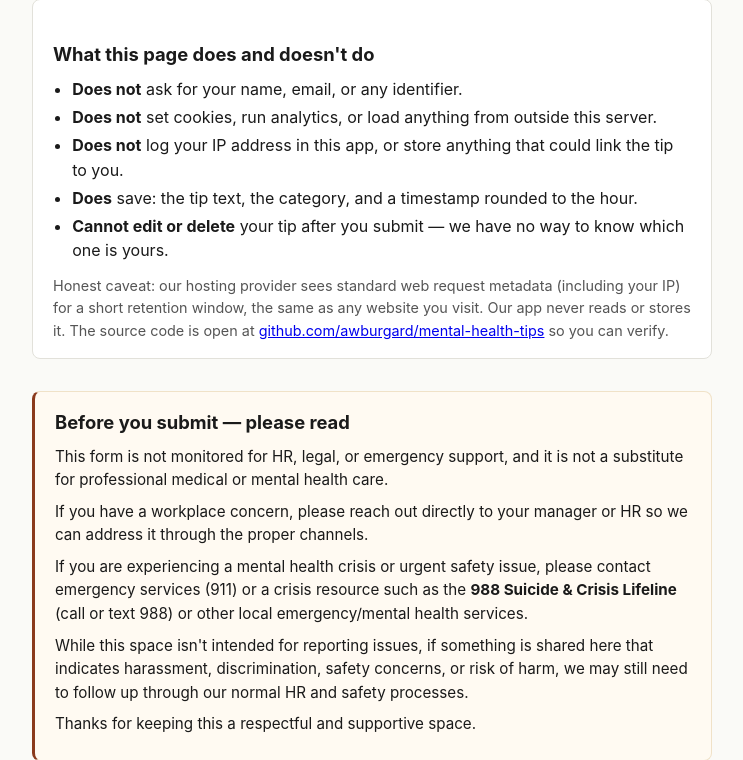
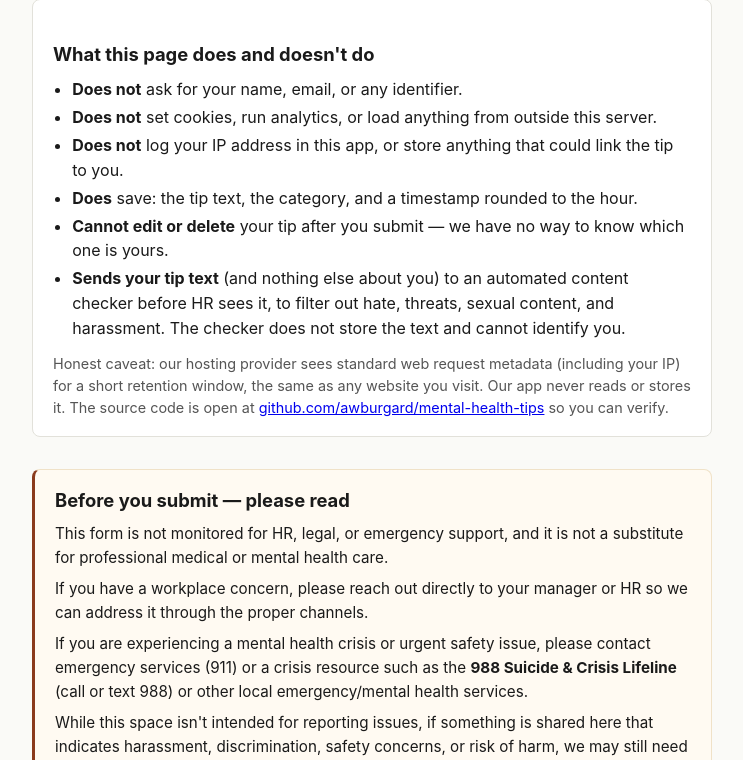
Before and after one commit to awburgard/mental-health-tips, a Flask app: page / in a window 1280 px wide. Shown: the part 150-910 px from the top of the page, without its empty margins (268-1011 px from the left). Run offline with Flask 3, Linux system fonts and the light colour scheme; the visitor is signed in with stand-in values (Sample User, id 1); parts of the project's set-up code (start-up, migrations or seed data) failed here and were passed over.

Commit message:
Add pre-submission content moderation via Claude API
When ANTHROPIC_API_KEY is set, each submission is classified by Claude
before reaching the HR queue:

- BLOCK categories auto-reject (hate speech, targeted harassment,
  sexual content, threats/violence, doxxing, illegal advocacy). The
  user sees a generic 'we weren't able to accept that submission'
  message — never which rule fired, so attackers can't learn to
  rephrase.
- FLAG categories save with a warning on the HR card (self-harm
  references, self-identifying language, workplace grievances). HR
  judges in context — a tip about recovery from self-harm is valuable.

Failing OPEN by design: a missing key, network error, or parse failure
returns 'pass-through' so submissions never get silently dropped when
the upstream is unhappy. HR review is the safety net.

Implementation notes:
- Uses official anthropic SDK + messages.parse() with a Pydantic
  ModerationResult schema (one bool per category). No raw HTTP.
- Default model is claude-opus-4-7; can be swapped via ANTHROPIC_MODEL
  for a cheaper/faster choice (e.g. claude-haiku-4-5).
- System prompt marked cache_control: ephemeral for when caching ever
  kicks in.
- Pre-submission text is sent to Anthropic for classification only;
  acknowledged honestly in the form's privacy panel.

```diff
--- a/app.py
+++ b/app.py
@@ -18,6 +18,7 @@ import secrets
 import sqlite3
 import time
 import uuid
+from typing import List
 from contextlib import contextmanager
 from functools import wraps
 from pathlib import Path
@@ -50,6 +51,12 @@ MAX_CONTENT_LEN = 2000
 
 APPROVED_PURGE_DAYS = int(os.environ.get("APPROVED_PURGE_DAYS", "30"))
 DENIED_PURGE_DAYS = int(os.environ.get("DENIED_PURGE_DAYS", "7"))
+
+# Pre-submission content moderation (Claude API). When ANTHROPIC_API_KEY is
+# empty the moderation check is skipped entirely and submissions pass straight
+# to the HR review queue (same behaviour as before this feature existed).
+ANTHROPIC_API_KEY = os.environ.get("ANTHROPIC_API_KEY", "")
+ANTHROPIC_MODEL = os.environ.get("ANTHROPIC_MODEL", "claude-opus-4-7")
 
 # Password-reset email (Resend). When RESEND_API_KEY is empty the reset
 # feature is hidden from the UI and the endpoints no-op.
@@ -110,6 +117,9 @@ def init_db() -> None:
         # Defensive migration: add slack_ts to any pre-existing DB that lacks it.
         if "slack_ts" not in cols:
             conn.execute("ALTER TABLE submissions ADD COLUMN slack_ts TEXT")
+        # Defensive migration: add flagged column (added with moderation feature).
+        if "flagged" not in cols:
+            conn.execute("ALTER TABLE submissions ADD COLUMN flagged INTEGER NOT NULL DEFAULT 0")
         # Defensive migration: drop the legacy category column if it exists.
         # SQLite >= 3.35 supports DROP COLUMN directly; older falls back to
         # a table rebuild.
@@ -252,6 +262,112 @@ def send_reset_email(token: str) -> tuple:
 
 def _token_hash(token: str) -> str:
     return hashlib.sha256(token.encode("utf-8")).hexdigest()
+
+
+# ---------- Pre-submission content moderation (Claude API) ----------
+#
+# The form is anonymous and HR-moderated. Moderation here is a pre-filter for
+# obvious abuse so HR doesn't see slurs, threats, doxxing, or sexual content.
+# It is intentionally "fail open" — if the API errors or the key is missing,
+# submissions pass through to HR review unchanged. HR moderation is the
+# safety net; the model is the first pass.
+
+import anthropic
+from pydantic import BaseModel
+
+_anthropic_client = None
+
+
+def _get_anthropic_client():
+    global _anthropic_client
+    if not ANTHROPIC_API_KEY:
+        return None
+    if _anthropic_client is None:
+        _anthropic_client = anthropic.Anthropic(api_key=ANTHROPIC_API_KEY)
+    return _anthropic_client
+
+
+MODERATION_SYSTEM_PROMPT = """\
+You are a content moderator for an anonymous mental health tips submission form at a workplace. Each submission is meant to be a tip, idea, or practice that has helped someone with stress, burnout, work-life balance, sleep, or general wellbeing — to be reviewed by HR and posted anonymously to a Slack channel.
+
+Classify the submission against the following categories. Set a field to true if and ONLY if the submission contains content matching that category. Be precise — do not flag a tip simply because it mentions difficult emotions. Be especially careful: identity, religion, or demographic mentions in a positive or neutral context are NOT hate speech. Only flag hate_speech when the submission expresses hostility, slurs, or advocates discrimination toward a protected group. Tips about meditation, therapy, boundaries, journaling, exercise, faith practices, coming out, etc. should NOT trigger any category.
+
+BLOCK categories (auto-rejected before HR sees them):
+- hate_speech: hostility, slurs, or advocacy of discrimination toward a protected class (race, ethnicity, national origin, religion, sex, gender identity, sexual orientation, age, disability, pregnancy/family status, veteran status, genetic info).
+- targeted_harassment: insults, intimidation, or attacks aimed at a named or identifiable individual.
+- sexual_content: adult content, sexually suggestive material, or sexual references to coworkers. (Statements of identity like "as a lesbian I..." are NOT sexual content.)
+- threats_violence: direct threats, advocacy of violence, or descriptions of attacks.
+- doxxing: naming coworkers, sharing emails/addresses/phone numbers, or distinctive identifying descriptions of specific individuals.
+- illegal_advocacy: advocating illegal activities (drug use at work, theft, fraud, etc.).
+
+FLAG categories (saved, but HR sees a warning):
+- self_harm: content describing self-harm behaviors, suicidal ideation, or similar. A tip about recovery FROM such struggles is valuable; flag so HR can review the framing.
+- self_identifying: the submitter discloses something that could identify them (unique role/team references such as "as the only X on team Y").
+- workplace_grievance: reads as a complaint about a specific person, team, or policy rather than a wellbeing tip.
+
+When in doubt, do NOT flag. The downside of a false flag is wasted HR attention; the downside of over-blocking is a chilled submission space. A submission about an ordinary wellbeing practice should classify with every field set to false."""
+
+
+class ModerationResult(BaseModel):
+    hate_speech: bool
+    targeted_harassment: bool
+    sexual_content: bool
+    threats_violence: bool
+    doxxing: bool
+    illegal_advocacy: bool
+    self_harm: bool
+    self_identifying: bool
+    workplace_grievance: bool
+
+
+_BLOCK_CATEGORIES = (
+    "hate_speech", "targeted_harassment", "sexual_content",
+    "threats_violence", "doxxing", "illegal_advocacy",
+)
+_FLAG_CATEGORIES = ("self_harm", "self_identifying", "workplace_grievance")
+
+
+def moderate_submission(text: str) -> dict:
+    """Classify a submission. Returns a dict:
+        block (bool)   - reject before HR
+        flag  (bool)   - save, warn HR
+        reasons (list) - category names that triggered
+
+    Fails OPEN — on missing key, API error, or parse failure, returns
+    {block: False, flag: False, reasons: []} so legitimate submissions are
+    not silently dropped when the upstream service is unhappy. HR review is
+    the safety net.
+    """
+    client = _get_anthropic_client()
+    if client is None:
+        return {"block": False, "flag": False, "reasons": []}
+    try:
+        response = client.messages.parse(
+            model=ANTHROPIC_MODEL,
+            max_tokens=512,
+            system=[{
+                "type": "text",
+                "text": MODERATION_SYSTEM_PROMPT,
+                "cache_control": {"type": "ephemeral"},
+            }],
+            messages=[{
+                "role": "user",
+                "content": f"Classify this submission:\n\n<<<\n{text}\n>>>",
+            }],
+            output_format=ModerationResult,
+        )
+        result = response.parsed_output
+    except Exception as e:
+        log_event("moderation_api_error", error=type(e).__name__)
+        return {"block": False, "flag": False, "reasons": []}
+
+    block_hits: List[str] = [c for c in _BLOCK_CATEGORIES if getattr(result, c)]
+    flag_hits: List[str] = [c for c in _FLAG_CATEGORIES if getattr(result, c)]
+    return {
+        "block": bool(block_hits),
+        "flag": bool(flag_hits),
+        "reasons": block_hits + flag_hits,
+    }
 
 
 # ---------- Slack ----------
@@ -429,14 +545,27 @@ def submit():
     # Strip non-printable characters defensively (paste hygiene).
     clean = "".join(ch for ch in content if ch == "\n" or ch == "\t" or ch.isprintable())
 
+    mod = moderate_submission(clean)
+    if mod["block"]:
+        log_event("submission_blocked", reasons=",".join(mod["reasons"]))
+        return render_template(
+            "form.html",
+            max_len=MAX_CONTENT_LEN,
+            error="We weren't able to accept that submission. Please review the guidance above and try again.",
+        ), 400
+
     db = get_db()
     db.execute(
-        "INSERT INTO submissions (id, content, status, created_at) "
-        "VALUES (?, ?, 'pending', ?)",
-        (new_id(), clean, now_hour()),
+        "INSERT INTO submissions (id, content, status, created_at, flagged) "
+        "VALUES (?, ?, 'pending', ?, ?)",
+        (new_id(), clean, now_hour(), 1 if mod["flag"] else 0),
     )
     db.commit()
-    log_event("submission_received", length=len(clean))
+    if mod["flag"]:
+        log_event("submission_received", length=len(clean), flagged=True,
+                  reasons=",".join(mod["reasons"]))
+    else:
+        log_event("submission_received", length=len(clean))
     return redirect(url_for("thanks"))
 
 
@@ -587,7 +716,7 @@ def admin_logout():
 def admin():
     db = get_db()
     pending = db.execute(
-        "SELECT id, content, created_at FROM submissions "
+        "SELECT id, content, created_at, flagged FROM submissions "
         "WHERE status = 'pending'"
     ).fetchall()
     pending = list(pending)
--- a/requirements.txt
+++ b/requirements.txt
@@ -3,3 +3,4 @@ gunicorn==22.0.0
 requests==2.32.3
 APScheduler==3.10.4
 python-dotenv==1.0.1
+anthropic==0.42.0
--- a/schema.sql
+++ b/schema.sql
@@ -8,7 +8,8 @@ CREATE TABLE IF NOT EXISTS submissions (
     reviewed_at   INTEGER,                      -- unix seconds, rounded to the hour
     deny_reason   TEXT,                         -- optional reviewer note (denied only)
     slack_posted  INTEGER NOT NULL DEFAULT 0,   -- 0/1; only set after successful post
-    slack_ts      TEXT                          -- Slack message id (ts); needed for delete
+    slack_ts      TEXT,                         -- Slack message id (ts); needed for delete
+    flagged       INTEGER NOT NULL DEFAULT 0    -- 0/1; pre-submission moderation flag
 );
 
 CREATE INDEX IF NOT EXISTS idx_submissions_status ON submissions(status);
--- a/static/style.css
+++ b/static/style.css
@@ -105,6 +105,16 @@ button.approve { background: var(--accent); }
 .actions form { display: flex; gap: 0.5rem; align-items: center; margin: 0; }
 .deny-form input[type="text"] { width: 240px; }
 .failed { border-left: 3px solid var(--warn); padding-left: 0.75rem; }
+.card.flagged { border-left: 3px solid var(--warn); }
+.flag-banner {
+  background: #fff3ec;
+  color: var(--warn);
+  font-size: 0.85rem;
+  font-weight: 600;
+  border-radius: 4px;
+  padding: 0.35rem 0.6rem;
+  margin: 0 0 0.5rem;
+}
 .admin-header { display: flex; justify-content: space-between; align-items: baseline; }
 .admin-header form { margin: 0; }
 .signout-btn { padding: 0.3rem 0.7rem; font-size: 0.85rem; }
--- a/templates/admin.html
+++ b/templates/admin.html
@@ -60,7 +60,10 @@
     <p>Nothing to review.</p>
     {% endif %}
     {% for s in pending %}
-    <article class="card">
+    <article class="card {% if s['flagged'] %}flagged{% endif %}">
+      {% if s['flagged'] %}
+      <p class="flag-banner">Flagged by automated review — read carefully before approving.</p>
+      {% endif %}
       <p class="content">{{ s['content'] }}</p>
       <div class="actions">
         <form method="post" action="{{ url_for('admin_approve') }}">
--- a/templates/form.html
+++ b/templates/form.html
@@ -23,6 +23,7 @@
       <li><strong>Does not</strong> log your IP address in this app, or store anything that could link the tip to you.</li>
       <li><strong>Does</strong> save: the tip text, the category, and a timestamp rounded to the hour.</li>
       <li><strong>Cannot edit or delete</strong> your tip after you submit — we have no way to know which one is yours.</li>
+      <li><strong>Sends your tip text</strong> (and nothing else about you) to an automated content checker before HR sees it, to filter out hate, threats, sexual content, and harassment. The checker does not store the text and cannot identify you.</li>
     </ul>
     <p class="caveat">
       Honest caveat: our hosting provider sees standard web request metadata
```
Also changed, not shown: test_app.py (+55 -0 lines), 1 other file.
